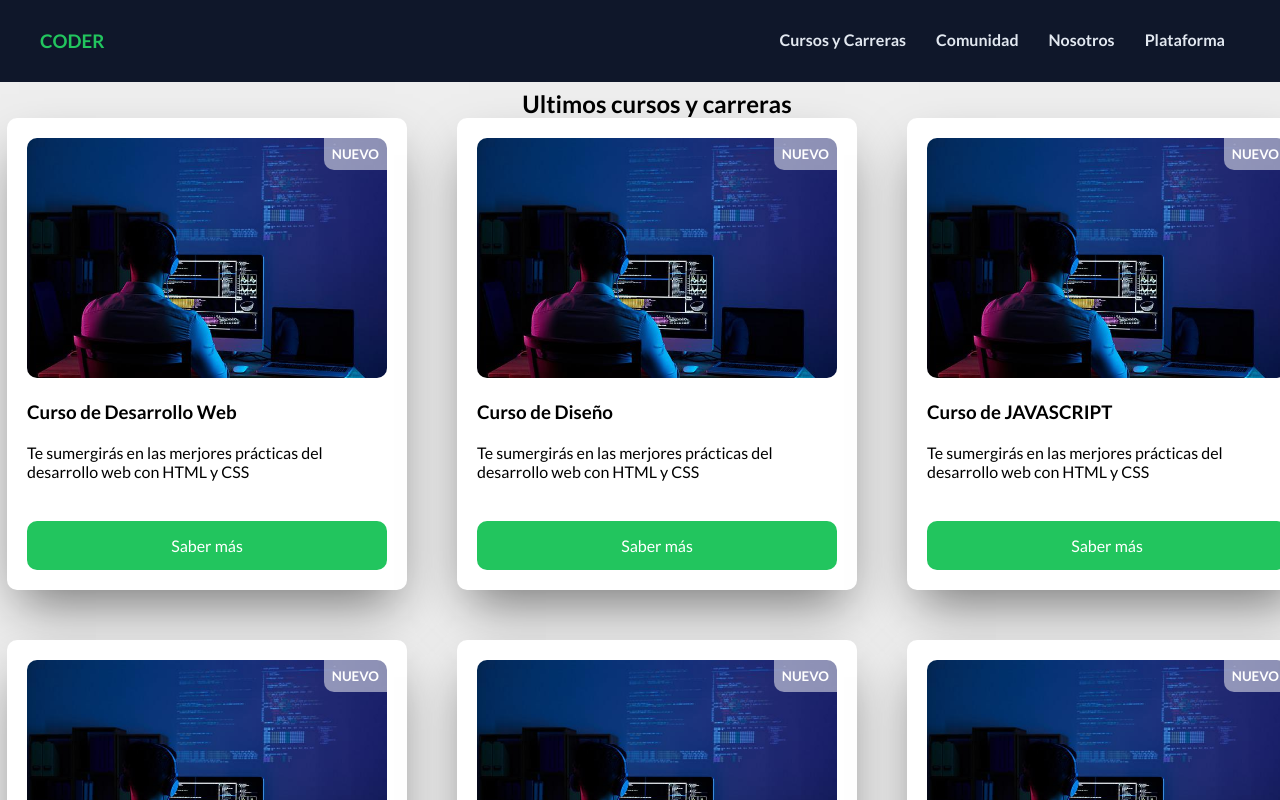
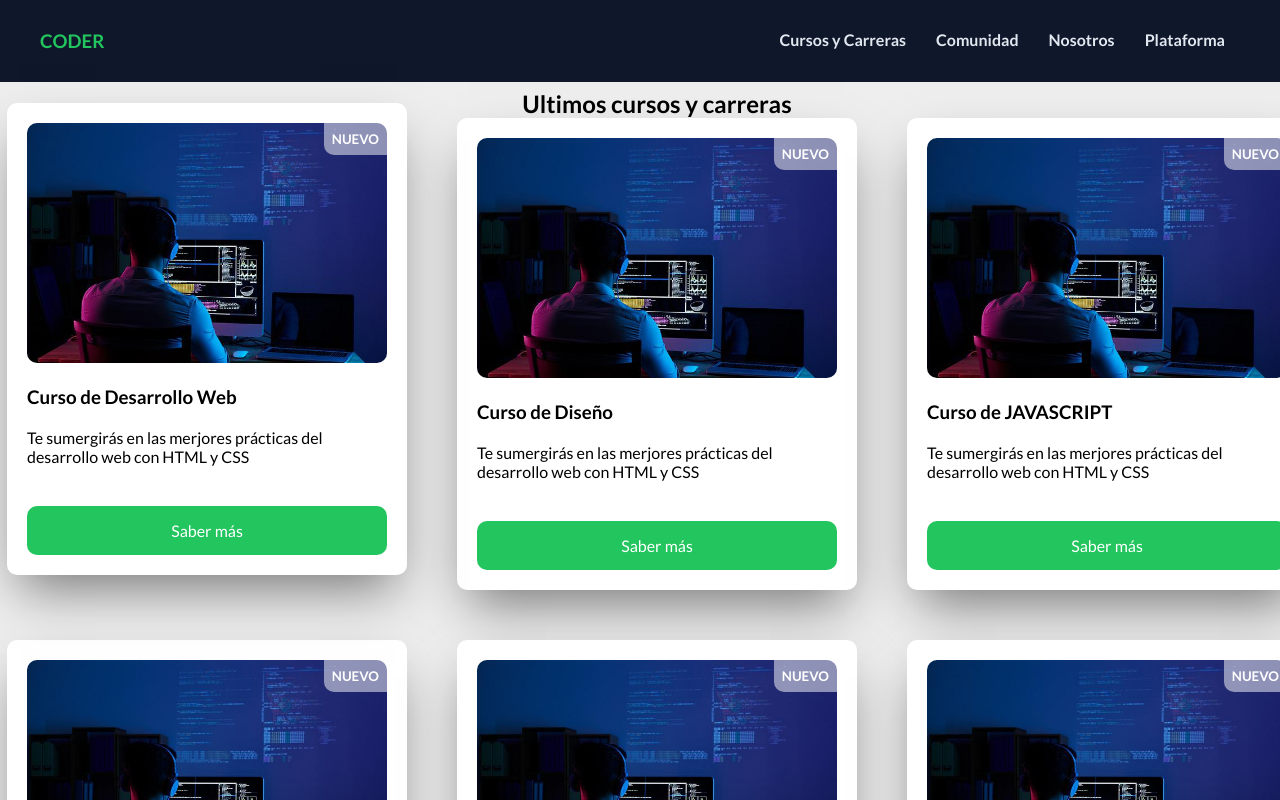
Before and after one commit to martinmaidana/coder-clon, a plain HTML site: page index.html in a window 1280 px wide. In both pictures the pointer is over the element 207 px from the left and 354 px from the top of the page. Shown: the top 800 px of the page. Drawn offline with Linux system fonts and the light colour scheme.

Commit message:
agergada transicion a tarjeta con hover

```diff
--- a/style.css
+++ b/style.css
@@ -54,7 +54,11 @@ ul{
      width: 400px; /*esto lo hacemos por el momento porque faltan ver propiedades, calculo que de % */
     border-radius: 10px;
      box-shadow: 0 25px 50px -12px rgba(0, 0, 0, 0.5);
+    transition: transform 0.3s;
 
+}
+.card:hover{
+    transform:translateY(-15px)
 }
 
 .card__header img {
```
